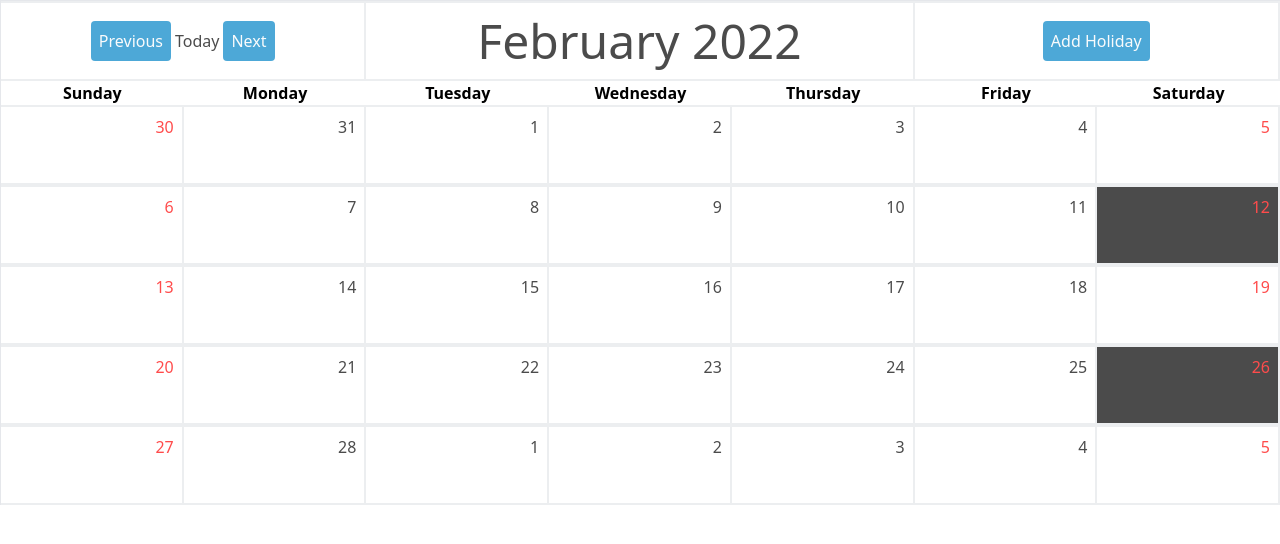
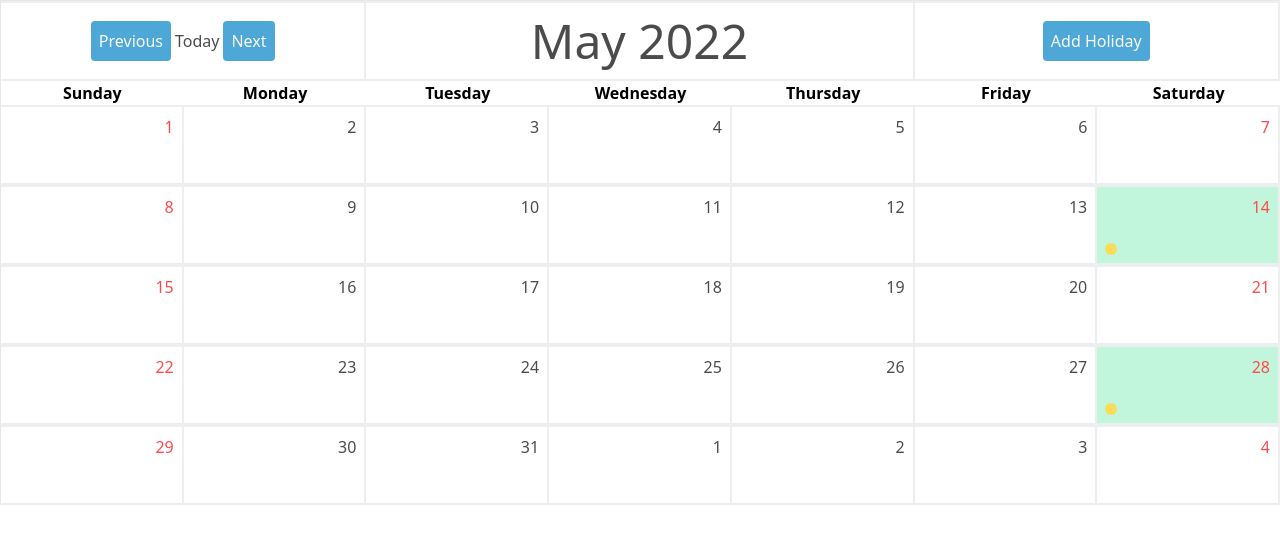
Before and after one commit to SDE-ADNAN/reactjs-Calender, a React (Create React App) app: page / in a window 1280 px wide. Shown: the top 544 px of the page. Built offline with nearby package versions, Linux system fonts and the light colour scheme.

Commit message:
added the css styles to represent bank holidays

```diff
--- a/src/Components/Calender.jsx
+++ b/src/Components/Calender.jsx
@@ -12,7 +12,7 @@ import React from "react";
 import Cell from "./Cell";
 import "./calender.css";
 
-var date = new Date(2022, 1, 11);
+var date = new Date(2022, 4, 11);
 const Calender = ({ value = date, onChange }) => {
   const weeks = [
     "Sunday",
@@ -123,6 +123,7 @@ const Calender = ({ value = date, onChange }) => {
               className="relative calender-cell-grid"
             >
               <div className="absolute right-2 top-2">{date}</div>
+              {isBankHoliday && (<div  className=" absolute w-3 h-3 rounded-full bg-yellow-400 bottom-2 left-2"></div>)}
             </Cell>
           );
         })}
--- a/src/Components/Cell.jsx
+++ b/src/Components/Cell.jsx
@@ -11,8 +11,8 @@ const Cell = ({
     <div
       onClick={isActive ? onClick : null}
       className={`${className} ${
-        isBankHoliday ? "bg-black" : " "
-      } border-t-2 opacity-70  border-b-2 border-r-2 flex items-center justify-center select-none w-auto h-[5rem]`}
+        isBankHoliday ? "bg-emerald-200" : " "
+      } border-t-2 opacity-70 relative border-b-2 border-r-2 flex items-center justify-center select-none w-auto h-[5rem]`}
     >
       {children}
     </div>
```
